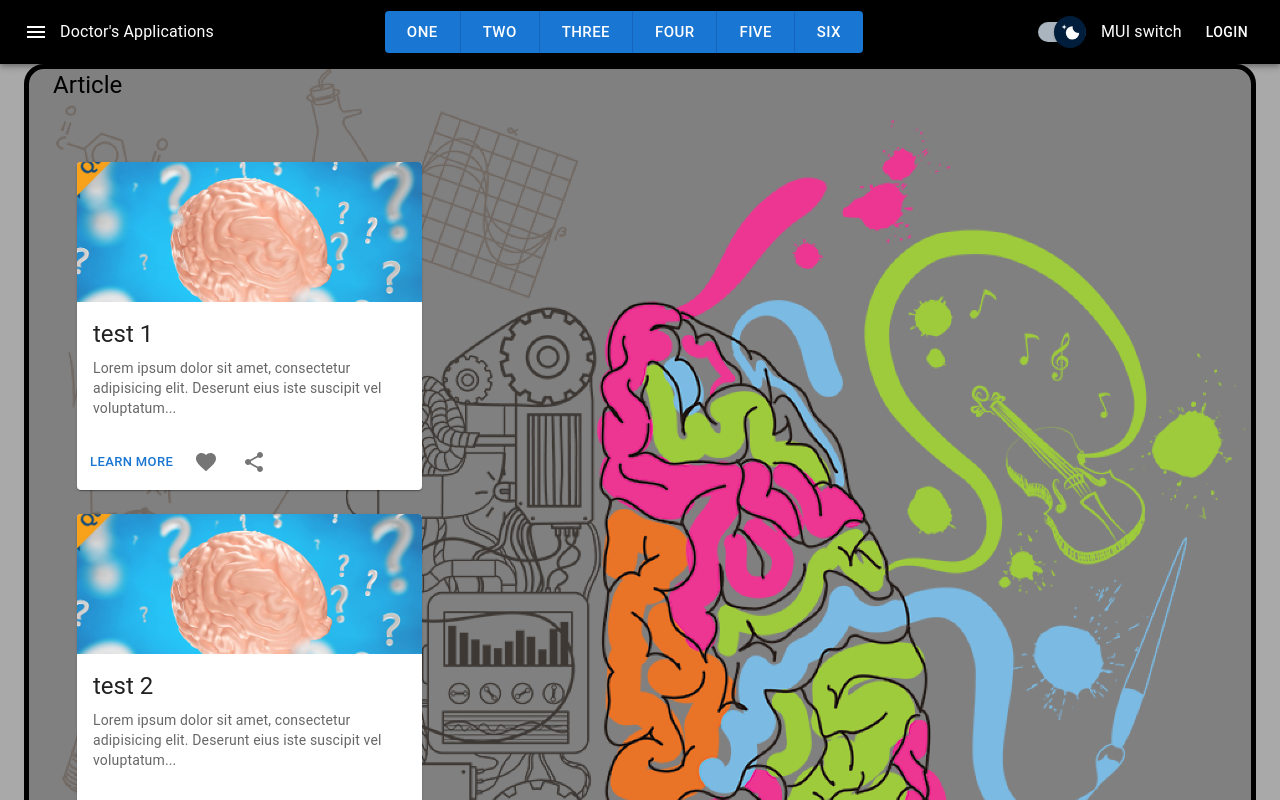
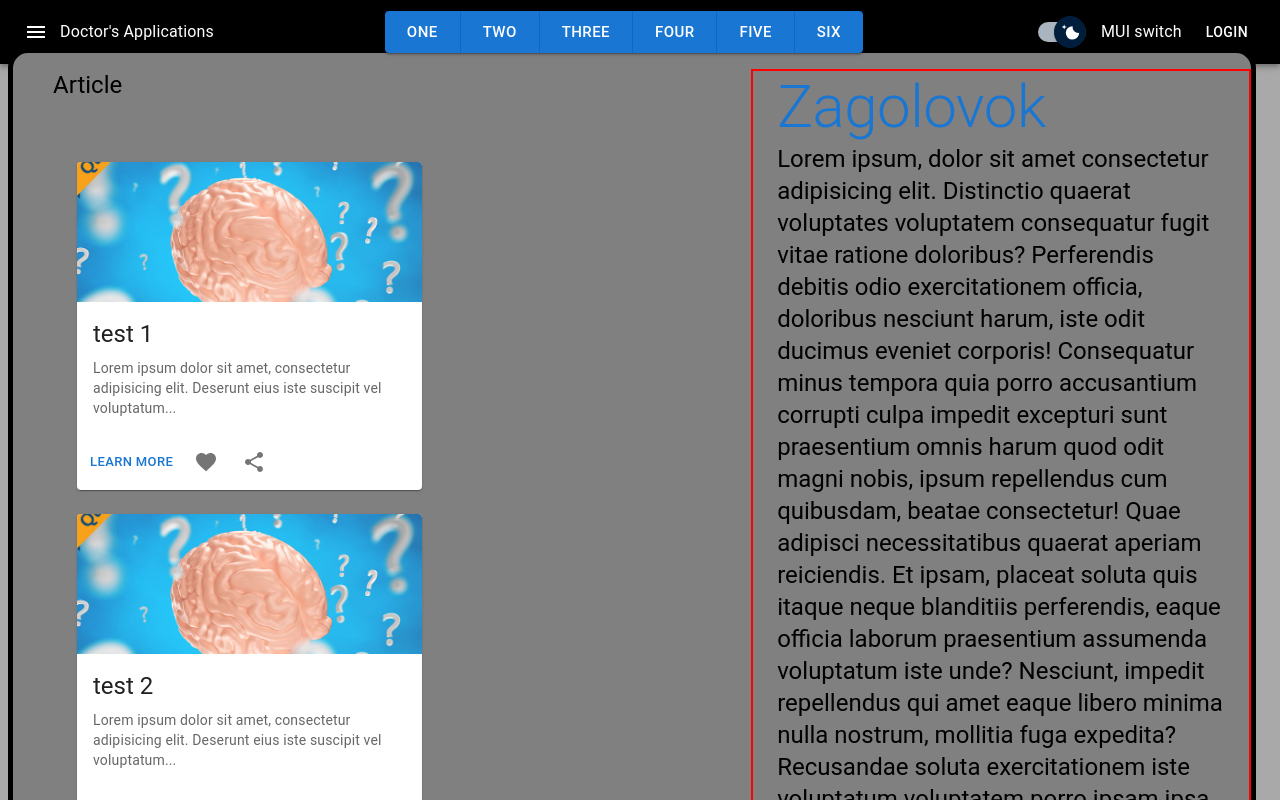
Before and after one commit to LilithStd/doctors-information-website, a React (Create React App) app: page / in a window 1280 px wide. Shown: the top 800 px of the page. Built offline with nearby package versions, Linux system fonts and the light colour scheme; data requests are answered from the project's data file.

Commit message:
Refactoring models (add json server npm, remove mock data)

```diff
--- a/package.json
+++ b/package.json
@@ -17,6 +17,8 @@
     "@types/react": "^18.0.21",
     "@types/react-dom": "^18.0.6",
     "@types/react-redux": "^7.1.24",
+    "axios": "^1.1.3",
+    "json-server": "^0.17.0",
     "nanoid": "^4.0.0",
     "react": "^18.2.0",
     "react-dom": "^18.2.0",
@@ -31,7 +33,8 @@
     "start": "react-scripts start",
     "build": "react-scripts build",
     "test": "react-scripts test",
-    "eject": "react-scripts eject"
+    "eject": "react-scripts eject",
+    "server": "json-server -w src/server/db.json -p 3001"
   },
   "eslintConfig": {
     "extends": [
--- /dev/null
+++ b/src/components/content/article-column/article-column.tsx
@@ -0,0 +1,19 @@
+import { Grid } from "@mui/material";
+import ArticleItem from "../article-item/article-item";
+import { ArticleItems } from "../../../types/article-types";
+
+interface ArticleCoulmnProps {
+  article: ArticleItems[]
+}
+
+function ArticleColumn({ article }: ArticleCoulmnProps) {
+  return (
+    <Grid container spacing={2} direction={'column'} sx={{
+      m: 1
+    }}>
+      {article.map((articleItem) => (<ArticleItem key={articleItem.id} articleItem={articleItem} />))}
+    </Grid>
+  )
+}
+
+export default ArticleColumn;
--- a/src/components/content/news-item/news-item.tsx
+++ b/src/components/content/article-item/article-item.tsx
@@ -4,6 +4,7 @@ import {
 	CardActions,
 	CardContent,
 	CardMedia,
+	CircularProgress,
 	Container,
 	Grid,
 	IconButton,
@@ -14,12 +15,14 @@ import ShareIcon from "@mui/icons-material/Share"
 import { ArticleItems } from "../../../types/article-types";
 
 
-interface NewsItemProps {
-	newsItem: ArticleItems
+interface ArtcleItemProps {
+	articleItem: ArticleItems
 }
 
-function NewsItem({ newsItem }: NewsItemProps) {
-	const { id, title, text, date, images } = newsItem
+<CircularProgress color="inherit" />
+
+function ArticleItem({ articleItem }: ArtcleItemProps) {
+	const { id, title, text, date, images } = articleItem
 	return (
 		<Grid item id={id} xs={12} md={4}
 			sx={{
@@ -57,4 +60,4 @@ function NewsItem({ newsItem }: NewsItemProps) {
 	)
 }
 
-export default NewsItem;
+export default ArticleItem;
--- /dev/null
+++ b/src/components/content/article-main-card/article-main-card.tsx
@@ -0,0 +1,20 @@
+import { Container, Typography } from "@mui/material";
+
+function ArticleMainCard() {
+    return (
+        <Container sx={{ border: "2px solid red" }}>
+            <Typography variant="h2" color={"primary"}>
+                Zagolovok
+            </Typography>
+            <Typography variant="h5" color="initial">
+                Lorem ipsum, dolor sit amet consectetur adipisicing elit. Distinctio quaerat voluptates voluptatem consequatur fugit vitae ratione doloribus? Perferendis debitis odio exercitationem officia, doloribus nesciunt harum, iste odit ducimus eveniet corporis!
+                Consequatur minus tempora quia porro accusantium corrupti culpa impedit excepturi sunt praesentium omnis harum quod odit magni nobis, ipsum repellendus cum quibusdam, beatae consectetur! Quae adipisci necessitatibus quaerat aperiam reiciendis.
+                Et ipsam, placeat soluta quis itaque neque blanditiis perferendis, eaque officia laborum praesentium assumenda voluptatum iste unde? Nesciunt, impedit repellendus qui amet eaque libero minima nulla nostrum, mollitia fuga expedita?
+                Recusandae soluta exercitationem iste voluptatum voluptatem porro ipsam ipsa consequuntur hic dolore sit assumenda fuga saepe autem maxime eos sed provident adipisci neque in optio veritatis, corporis explicabo facere? Deserunt?
+                Eos aut iusto hic. Libero minus ipsa odio praesentium, incidunt error voluptates fugit dolores numquam ea impedit enim. Consequuntur quod consequatur aspernatur placeat delectus ratione molestias ipsum reiciendis, sunt cumque!
+            </Typography>
+        </Container>
+    );
+}
+
+export default ArticleMainCard;
--- a/src/components/content/news-column/news-column.tsx
+++ /dev/null
@@ -1,19 +0,0 @@
-import { Grid } from "@mui/material";
-import NewsItem from "../news-item/news-item";
-import { ArticleItems } from "../../../types/article-types";
-
-interface NewsCoulmnProps {
-  news: ArticleItems[]
-}
-
-function NewsColumn({ news }: NewsCoulmnProps) {
-  return (
-    <Grid container spacing={2} direction={'column'} sx={{
-      m: 1
-    }}>
-      {news.map((newsItem) => (<NewsItem key={newsItem.id} newsItem={newsItem} />))}
-    </Grid>
-  )
-}
-
-export default NewsColumn;
--- /dev/null
+++ b/src/const/conts.ts
@@ -0,0 +1 @@
+export const BACKEND_URL = 'http://localhost:3001/articles';
--- a/src/mock/mock-news.ts
+++ b/src/mock/mock-news.ts
@@ -1,6 +1,6 @@
 import {nanoid} from "nanoid";
 
-export const mockNews = [
+export const mockArticle = [
 	{
 		id:nanoid(),
 		images:'images/BrainThumbnail.jpg',
--- a/src/pages/main/main.tsx
+++ b/src/pages/main/main.tsx
@@ -1,17 +1,27 @@
-import { Button, Container, Typography } from "@mui/material";
-import { textAlign } from "@mui/system";
+import { Button, Container, Divider, Grid, Typography } from "@mui/material";
 import { useEffect, useState } from "react";
-import NewsColumn from "../../components/content/news-column/news-column";
-import { mockNews } from "../../mock/mock-news";
+import ArticleColumn from "../../components/content/article-column/article-column";
+import ArticleMainCard from "../../components/content/article-main-card/article-main-card";
+import { useAppDispatch, useAppSelector } from "../../store/hooks";
+import { fetchArticles } from "../../store/reducer/actionCreators";
 
 function Main() {
+	const { articles } = useAppSelector(state => state.articleReducer)
+	const dispatch = useAppDispatch()
+
 	const [isCurrentArticle, setCurrentArticle] = useState(0)
-	const [isActiveArticle, setIsActiveArticle] = useState([...mockNews])
+	const [isActiveArticle, setIsActiveArticle] = useState([...articles])
+
+
 
 
 	useEffect(() => {
-		setIsActiveArticle([...mockNews.slice(isCurrentArticle, isCurrentArticle + 3)])
-	}, [isCurrentArticle])
+		setIsActiveArticle([...articles.slice(isCurrentArticle, isCurrentArticle + 3)])
+	}, [articles, isCurrentArticle])
+
+	useEffect(() => {
+		dispatch(fetchArticles())
+	}, [dispatch])
 
 	const renderArticleNext = () => {
 		setCurrentArticle(isCurrentArticle + 1)
@@ -22,32 +32,51 @@ function Main() {
 	}
 
 	return (
-		<>
+		<Grid
+			container
+			spacing={2}
+			// columns={{ xs: 4, sm: 8, md: 6, lg: 12 }}
+			sx={{
+				border: "5px solid black",
+				borderRadius: "20px",
+				minHeight: "85vh",
+				backgroundColor: "gray",
+			}}>
+			<Grid
+				item
+				md={4}
+				lg={5}
+			>
 				<Container
-				maxWidth={'xl'}
 					sx={{
-					backgroundColor: "gray",
-					minHeight: "85vh",
-					backgroundImage: `URL("images/brain_alpha.png")`,
+						// backgroundImage: `URL("images/brain_alpha.png")`,
 						backgroundSize: "cover",
 						backgroundRepeat: "no-repeat",
 						backgroundOpacity: 0.3,
-					border: "5px solid black",
-					borderRadius: "20px",
-					// textAlign: "center",
-
 					}}
 				>
 					<Typography variant="h5" color="initial">Article</Typography>
 
 					{isCurrentArticle === 0 ? <Button variant="contained" sx={{ visibility: 'hidden' }}>Previous Article</Button> : <Button variant="contained" onClick={renderArticlePrevious}>Previous Article</Button>}
-				<NewsColumn news={isActiveArticle} />
-				{isCurrentArticle === mockNews.length - 3 ? <Button variant="contained" sx={{ visibility: 'hidden' }}>Next Article</Button> : <Button variant="contained" onClick={renderArticleNext}>Next Article</Button>}
+					<ArticleColumn article={isActiveArticle} />
+					{isCurrentArticle === articles.length - 3 ? <Button variant="contained" sx={{ visibility: 'hidden' }}>Next Article</Button> : <Button variant="contained" onClick={renderArticleNext}>Next Article</Button>}
 				</Container>
-			<Container>
+			</Grid>
+			<Grid
+				item
+				lg={2}
+			>
+				<Divider orientation="vertical" flexItem />
+			</Grid>
+			<Grid
+				item
+				md={4}
+				lg={5}
+			>
+				<ArticleMainCard />
+			</Grid>
+		</Grid>
 
-			</Container>
-		</>
 	);
 };
 
--- /dev/null
+++ b/src/store/reducer/actionCreators.ts
@@ -0,0 +1,17 @@
+import {AppDispatch} from "../store";
+import axios from "axios";
+import {ArticleItems} from "../../types/article-types";
+import {articleSlice } from "./articleSlice";
+import { BACKEND_URL } from "../../const/conts";
+
+
+export const fetchArticles = () =>  async (dispatch: AppDispatch) => {
+    try {
+        const response = await axios.get<ArticleItems[]>(BACKEND_URL)
+        dispatch(articleSlice.actions.loadArticles(response.data))
+        dispatch(articleSlice.actions.setLoadingArticlesStatus())
+    } catch (e)  {
+        // @ts-ignore
+        dispatch(hotelSlice.actions.loadHotelsError(e.message))
+    }
+}
--- a/src/store/reducer/articleSlice.ts
+++ b/src/store/reducer/articleSlice.ts
@@ -1,23 +1,25 @@
 import {ArticleItems} from "../../types/article-types";
 import {createSlice, PayloadAction} from "@reduxjs/toolkit";
 
-interface HotelsState {
-    hotels: ArticleItems[];
-    isHotelsLoading: boolean;
-    favoritesHotels: ArticleItems[];
-    isFavoritesHotelsLoading: boolean;
-    countHotelsOnPage: string;
-    hotelsSort: ArticleItems[];
+interface ArticlesState {
+    articles: ArticleItems[];
+    isArticleLoading: boolean;
+    currentArticle:ArticleItems,
+    articlesSort: ArticleItems[];
     error: string;
 }
 
-const initialState: HotelsState = {
-    hotels: [],
-    isHotelsLoading: false,
-    favoritesHotels: [],
-    isFavoritesHotelsLoading: false,
-    countHotelsOnPage: '3',
-    hotelsSort: [],
+const initialState: ArticlesState = {
+    articles: [],
+    isArticleLoading: false,
+    currentArticle: {
+        id: '',
+        images:'',
+        title:'',
+        text:'',
+        date:''
+    },
+    articlesSort: [],
     error:''
 }
 
@@ -25,23 +27,20 @@ export const articleSlice = createSlice({
     name: 'articles',
     initialState,
     reducers: {
-        loadHotels(state, action: PayloadAction<ArticleItems[]>) {
-            state.hotels = action.payload
+        loadArticles(state, action: PayloadAction<ArticleItems[]>) {
+            state.articles = action.payload
             state.error = ''
         },
-        setLoadingHotelsStatus  (state) {
-            state.isHotelsLoading = true
+        setLoadingArticlesStatus  (state) {
+            state.isArticleLoading = true
             state.error = ''
         },
         loadHotelsError(state, action: PayloadAction<string>) {
             state.error = action.payload
-            state.isHotelsLoading = false
+            state.isArticleLoading = false
         },
-        loadHotelsOnPage(state, action: PayloadAction<string>) {
-            state.countHotelsOnPage = action.payload
-        },
-        loadSortHotels(state, action: PayloadAction<ArticleItems[]>) {
-            state.hotelsSort = action.payload
+        loadSortArticles(state, action: PayloadAction<ArticleItems[]>) {
+            state.articlesSort = action.payload
         }
     }
 
```
Also changed, not shown: src/server/db.json (added, +67 -0 lines), 1 other file (tests, documents, lock files or other folders). Lines whose indentation alone changed are shown as unchanged.
